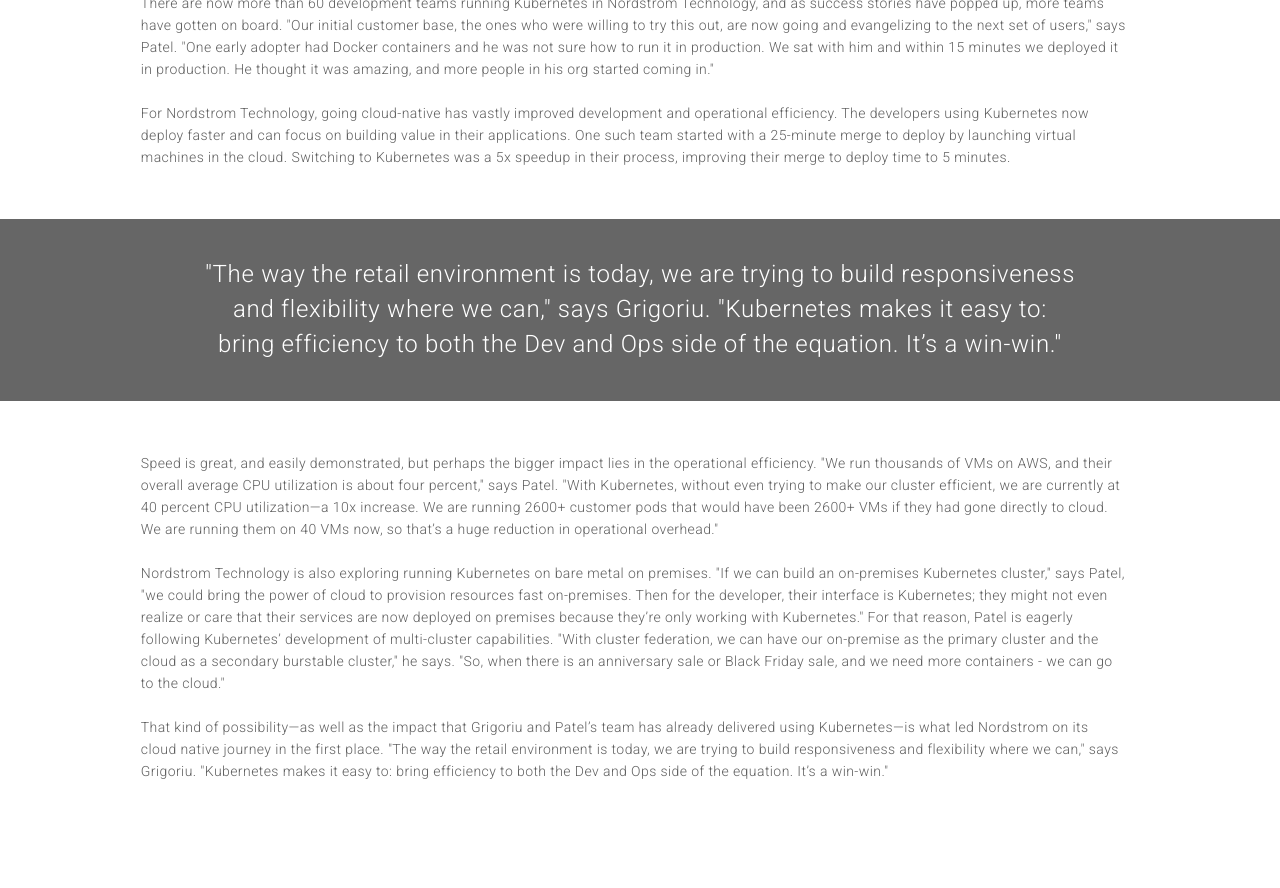
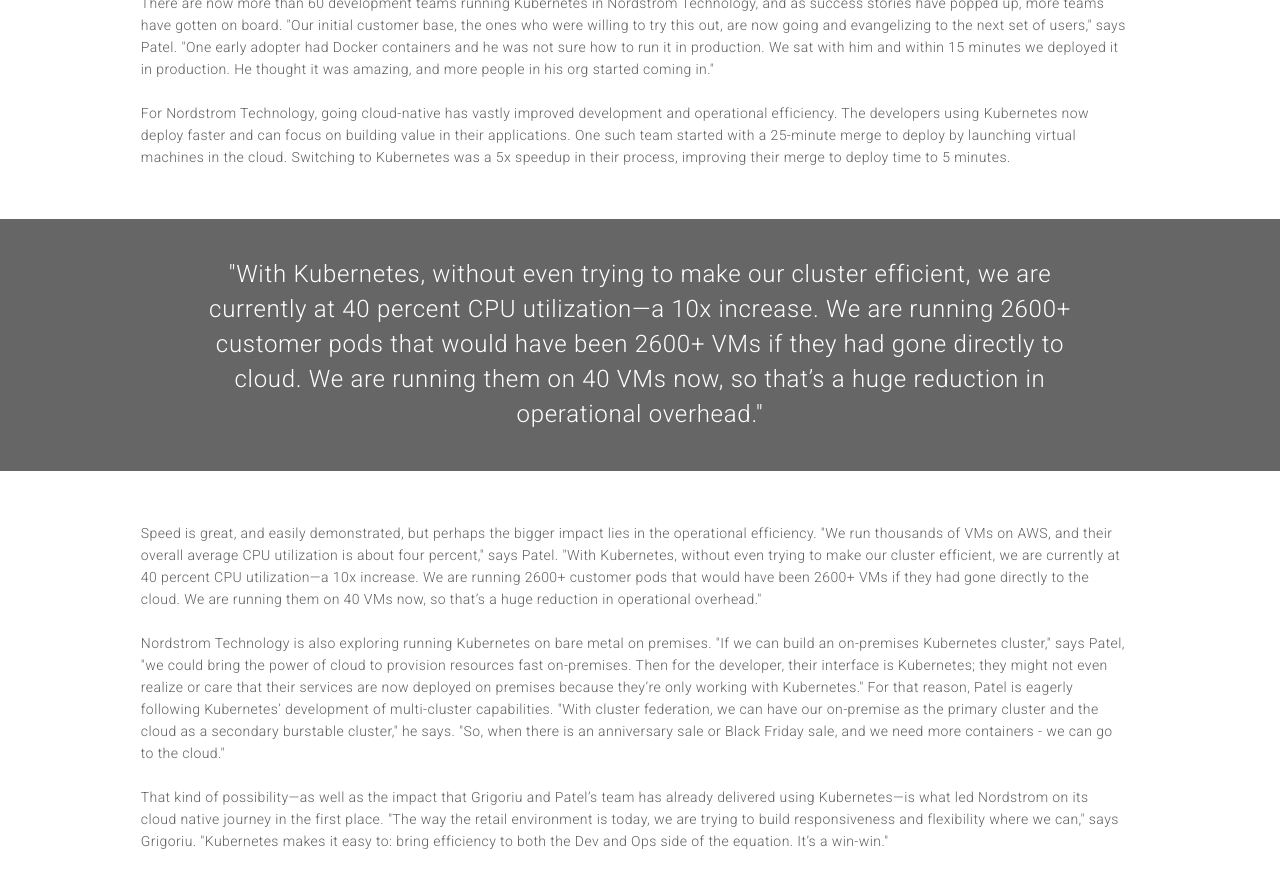
Before and after one commit to alexcontini/alexcontini.github.io, a Jekyll site: the page built from Nordstrom/nordstrom.html, in a window 1280 px wide and 900 px high, scrolled down 2732 px. Shown: the top 888 px of the window. Built offline with Jekyll 4.4.1, drawn with Linux system fonts in a browser that asks for light colours; before the commit the page ends 3565 px from its top, so only the background shows below that.

Commit message:
Update nordstrom.html

```diff
--- a/Nordstrom/nordstrom.html
+++ b/Nordstrom/nordstrom.html
@@ -109,12 +109,12 @@
 
 <div class="banner5">
   <div class="banner5text">
-    "The way the retail environment is today, we are trying to build responsiveness and flexibility where we can," says Grigoriu.  "Kubernetes makes it easy to: bring efficiency to both the Dev and Ops side of the equation. It’s a win-win."
+    "With Kubernetes, without even trying to make our cluster efficient, we are currently at 40 percent CPU utilization—a 10x increase. We are running 2600+ customer pods that would have been 2600+ VMs if they had gone directly to cloud. We are running them on 40 VMs now, so that’s a huge reduction in operational overhead."
   </div>
 </div>
 
 <div class="fullcol">
-  Speed is great, and easily demonstrated, but perhaps the bigger impact lies in the operational efficiency. "We run thousands of VMs on AWS, and their overall average CPU utilization is about four percent," says Patel. "With Kubernetes, without even trying to make our cluster efficient, we are currently at 40 percent CPU utilization—a 10x increase. We are running 2600+ customer pods that would have been 2600+ VMs if they had gone directly to cloud. We are running them on 40 VMs now, so that’s a huge reduction in operational overhead."
+  Speed is great, and easily demonstrated, but perhaps the bigger impact lies in the operational efficiency. "We run thousands of VMs on AWS, and their overall average CPU utilization is about four percent," says Patel. "With Kubernetes, without even trying to make our cluster efficient, we are currently at 40 percent CPU utilization—a 10x increase. We are running 2600+ customer pods that would have been 2600+ VMs if they had gone directly to the cloud. We are running them on 40 VMs now, so that’s a huge reduction in operational overhead."
 <br><br>
   Nordstrom Technology is also exploring running Kubernetes on bare metal on premises. "If we can build an on-premises Kubernetes cluster," says Patel, "we could bring the power of cloud to provision resources fast on-premises. Then for the developer, their interface is Kubernetes; they might not even realize or care that their services are now deployed on premises because they’re only working with Kubernetes."
   For that reason, Patel is eagerly following Kubernetes’ development of multi-cluster capabilities. "With cluster federation, we can have our on-premise as the primary cluster and the cloud as a secondary burstable cluster," he says. "So, when there is an anniversary sale or Black Friday sale, and we need more containers - we can go to the cloud."
```
Also changed, not shown: other parts of Nordstrom/nordstrom.html (+2 -2 lines).
